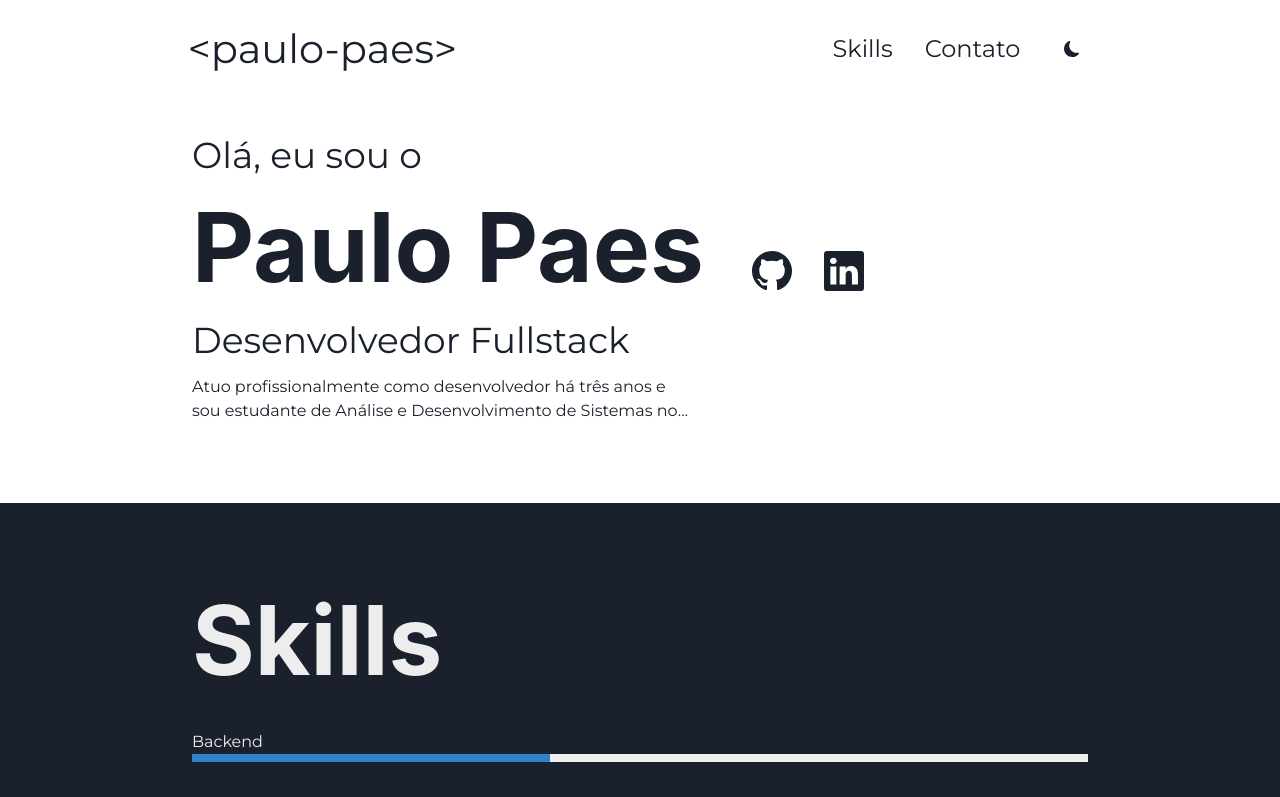
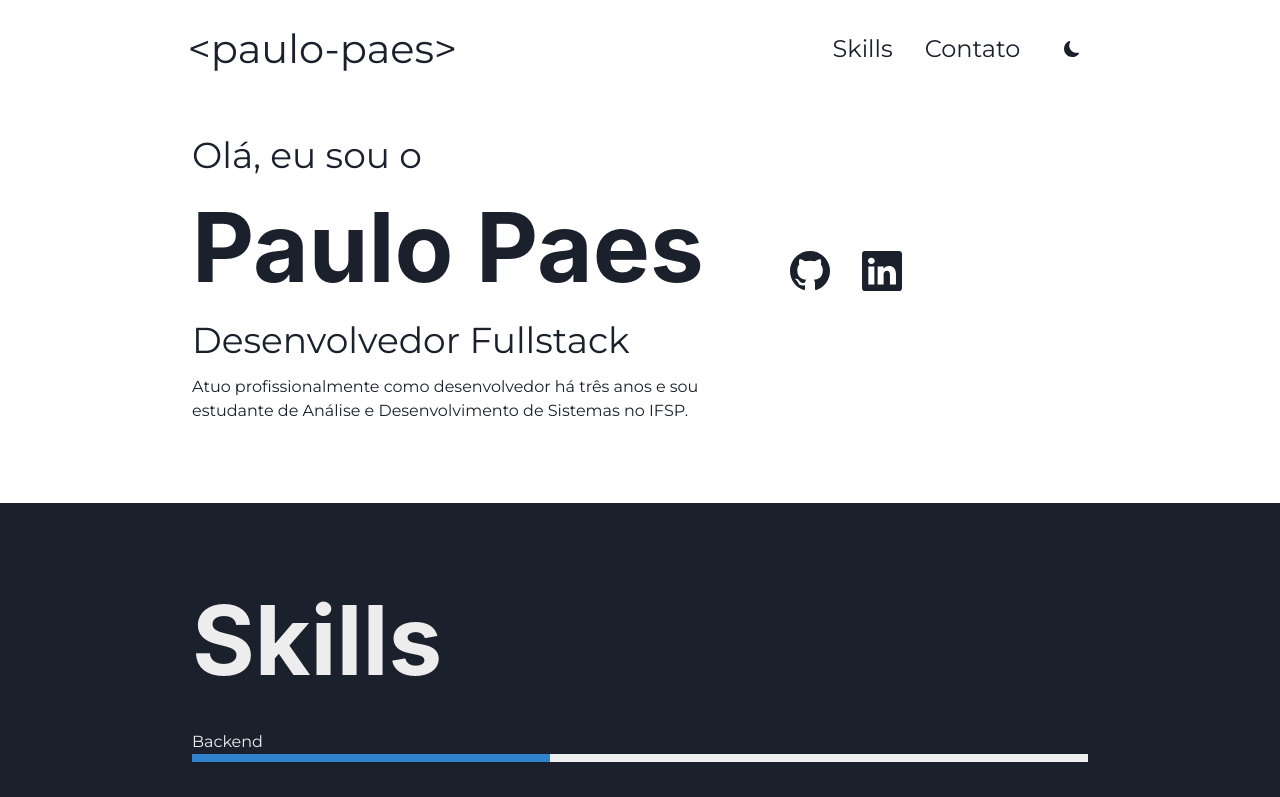
Before and after one commit to paulo-paes/site-pessoal-v2, a Next.js app: page / in a window 1280 px wide. Shown: the top 797 px of the page. Built offline with nearby package versions, Linux system fonts and the light colour scheme.

Commit message:
fix: hero width

```diff
--- a/src/components/hero.tsx
+++ b/src/components/hero.tsx
@@ -27,7 +27,7 @@ function Hero() {
           </Text>
           <Text
             noOfLines={{ base: 5, md: 2 }}
-            maxWidth={{ base: '100%', md: '500px' }}
+            maxWidth={{ base: '100%', md: '550px' }}
           >
             Atuo profissionalmente como desenvolvedor há três anos e sou estudante
             de Análise e Desenvolvimento de Sistemas no IFSP.
```
